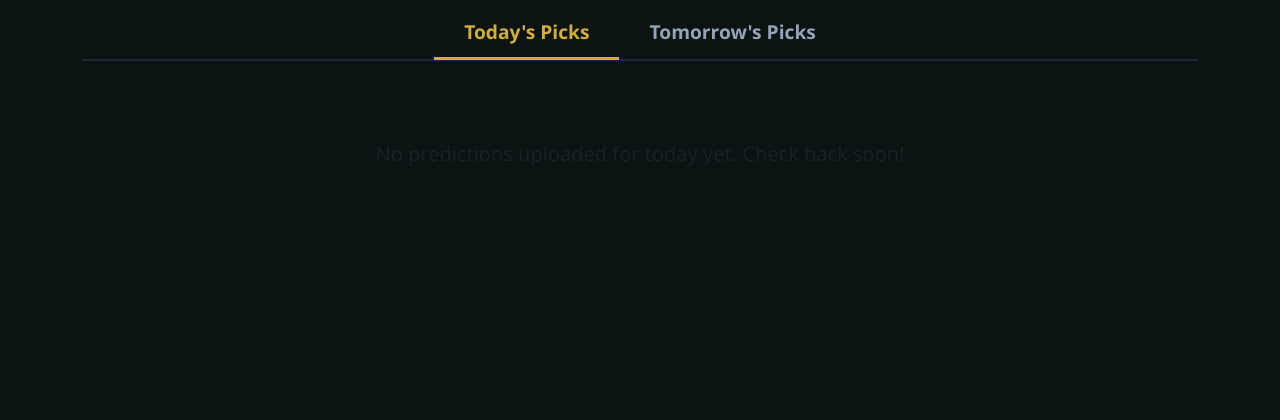
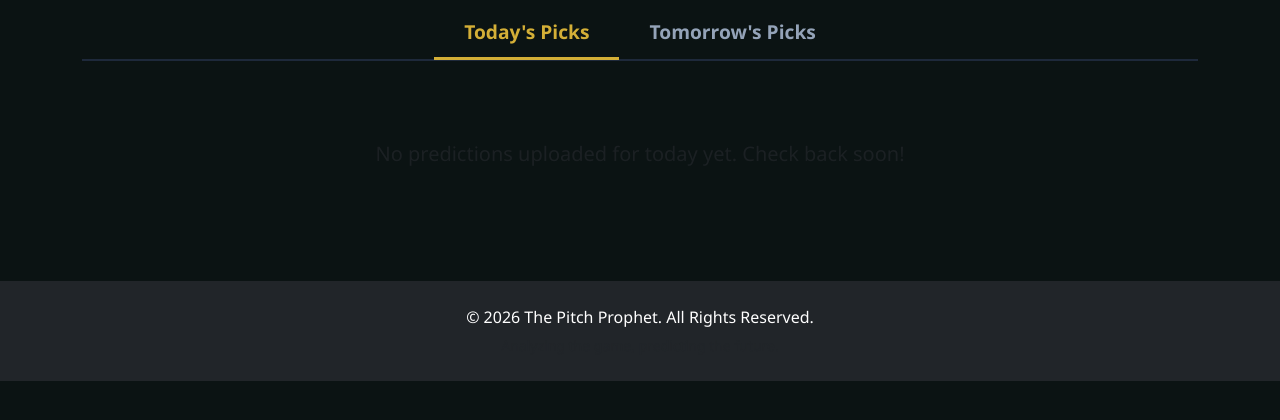
Before and after one commit to RespectedSam/the-pitch-prophet, a Django app: page / in a window 1280 px wide. Shown: the part 244-664 px from the top of the page. Run offline with Django 5.2, Linux system fonts and the light colour scheme; data comes from the database, SQL or seed files in the repository.

Commit message:
Added a professional copyright footer

```diff
--- a/prophet/templates/prophet/landing.html
+++ b/prophet/templates/prophet/landing.html
@@ -199,6 +199,12 @@
 
         </div>
     </div>
+    <footer class="bg-dark text-white text-center py-4 mt-5">
+    <div class="container">
+        <p class="mb-1">&copy; 2026 The Pitch Prophet. All Rights Reserved.</p>
+        <small class="text-muted">Analyzing the game, predicting the future.</small>
+    </div>
+    </footer>
 
     <script src="https://cdn.jsdelivr.net/npm/bootstrap@5.3.0/dist/js/bootstrap.bundle.min.js"></script>
     <script>
```
